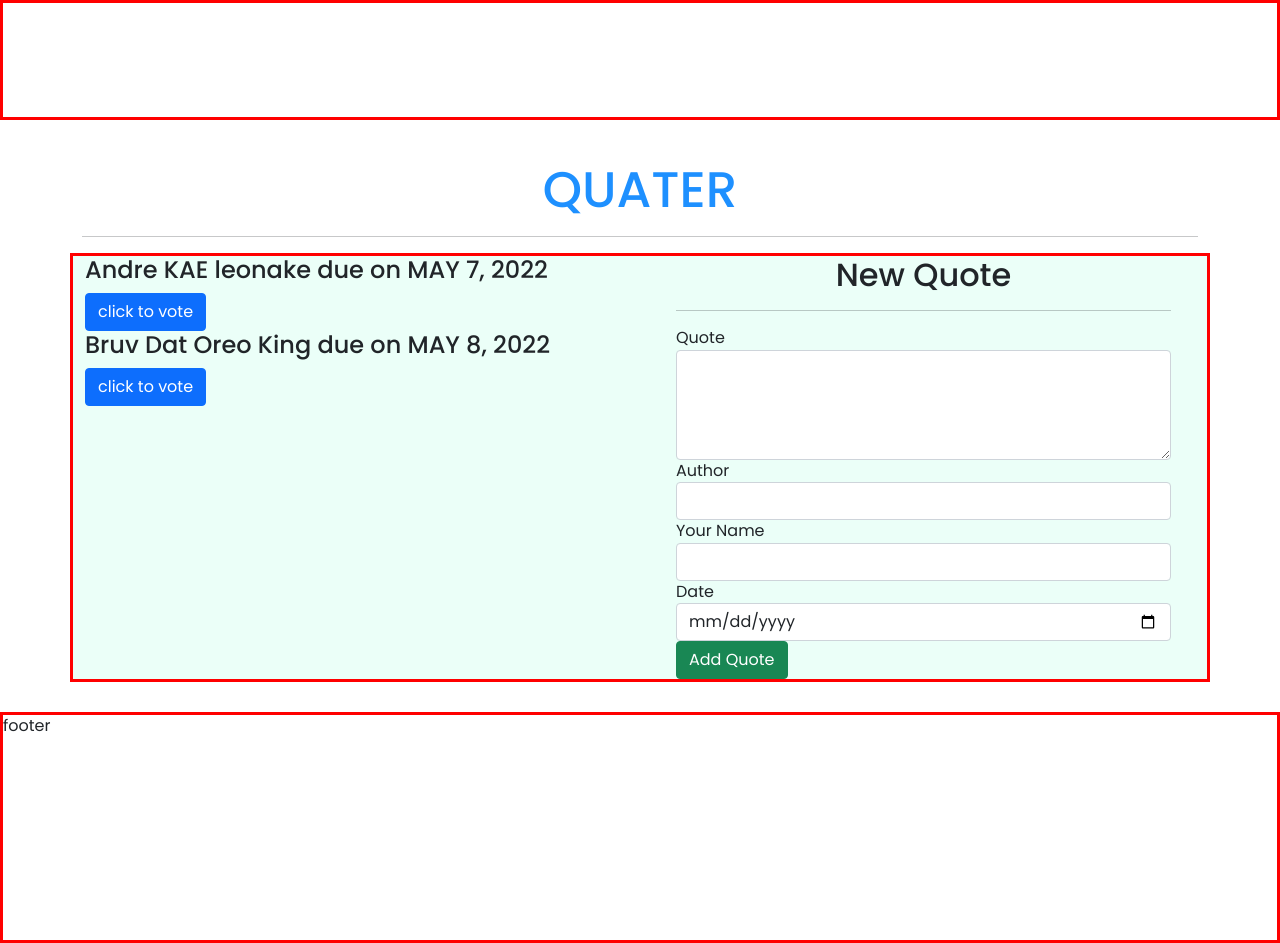
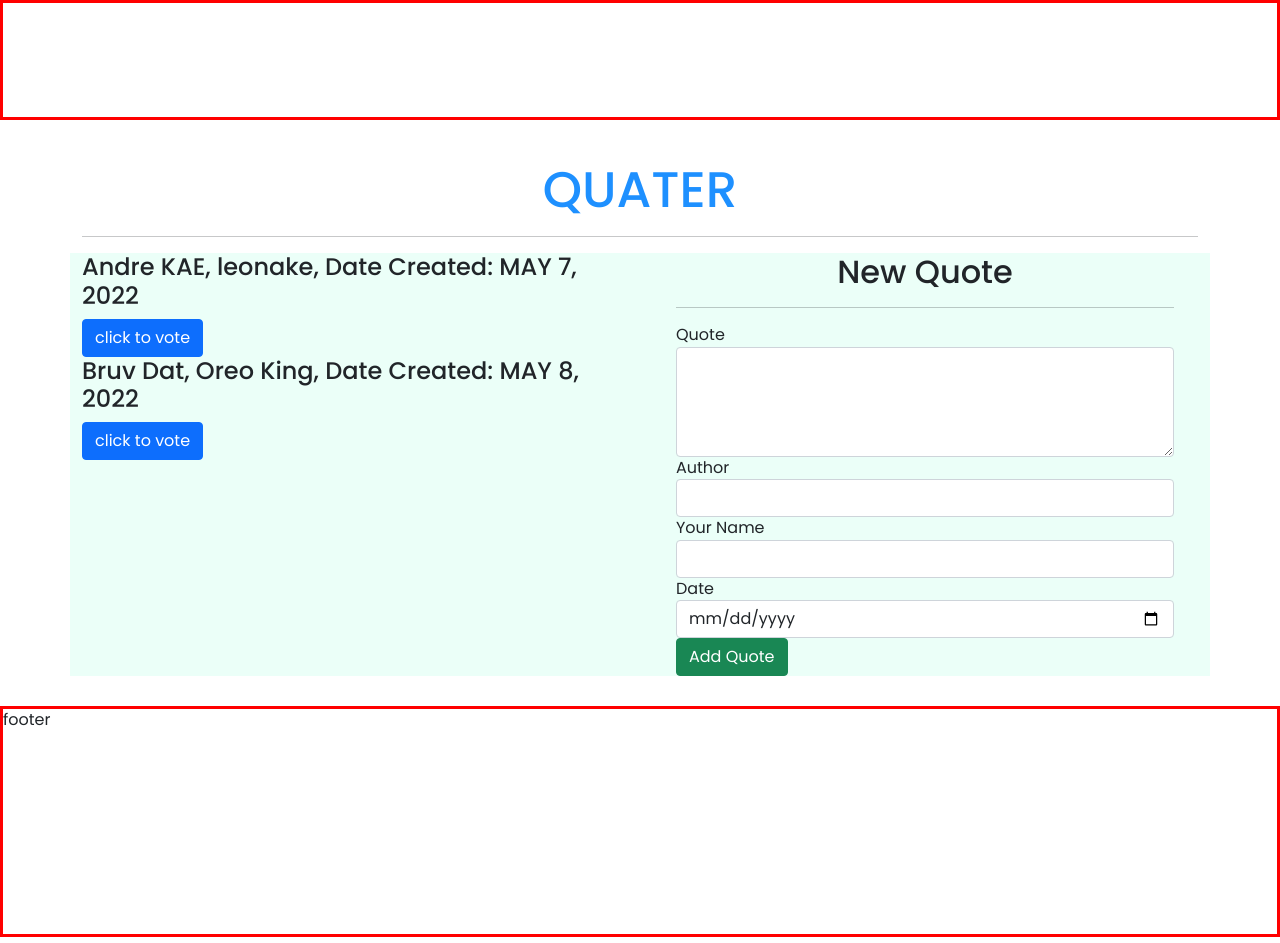
Before and after one commit to leonkae/APPINANGULAR, an Angular app: page / in a window 1280 px wide. Built offline with nearby package versions, Linux system fonts and the light colour scheme.

Commit message:
modified components

```diff
--- a/src/app/goal-detail/goal-detail.component.html
+++ b/src/app/goal-detail/goal-detail.component.html
@@ -4,4 +4,4 @@
 <p>last updated{{goal.completeDate|dateCount}} days</p>
 <button (click) = 'goalComplete(true)' class="btn btn-outline-primary">Upvote</button>
 <button (click) = 'goalDownVote(true)' class="btn btn-outline-warning">DownVote</button>
-<button (click) = 'goalDelete(true)' class="btn btn-outline-danger">delete Quote </button>
+<button (click) = 'goalDelete(true)' class="btn btn-outline-danger">delete Quote</button>
--- a/src/app/goal/goal.component.css
+++ b/src/app/goal/goal.component.css
@@ -12,7 +12,7 @@ h6{
 }
 
 .row{
-    border: 3px solid red;
+    /* border: 3px solid red; */
     font-family: 'Poppins', sans-serif;
     background-color: rgba(127, 255, 212, 0.158);
 }
--- a/src/app/goal/goal.component.html
+++ b/src/app/goal/goal.component.html
@@ -1,7 +1,5 @@
-
-
-<div class="container" style="margin-top: 40px;">
-  <h1 style="color: dodgerblue; text-align:center;">QUATER</h1>
+<div class="container" style="margin-top: 40px">
+  <h1 style="color: dodgerblue; text-align: center">QUATER</h1>
   <hr />
 
   <div class="row">
@@ -9,9 +7,10 @@
       <div *ngFor="let goal of goals; let i = index">
         <div>
           <h4 id="{{ i }}" appStrikethrough>
-            {{ goal.name }} {{ goal.author }} due on
+            {{ goal.name }}, {{ goal.author }}, Date Created:
             {{ goal.completeDate | date | uppercase }}
           </h4>
+
           <button (click)="toggleDetails(i)" class="btn btn-primary">
             click to vote
           </button>
@@ -32,6 +31,4 @@
 
     <!-- <p *ngIf='goals.length > 5'>You have too many goals</p> -->
   </div>
-
-
 </div>
--- a/src/app/goal/goal.component.ts
+++ b/src/app/goal/goal.component.ts
@@ -15,20 +15,36 @@ export class GoalComponent implements OnInit {
       'leonake',
       new Date(2022, 4, 7)
     ),
-    new Goal(2, 'Bruv Dat', 'The message is loud and clear Oreos are the shit', 'Oreo King', new Date(2022, 4, 8)),
+    new Goal(
+      2,
+      'Bruv Dat',
+      'The message is loud and clear Oreos are the shit',
+      'Oreo King',
+      new Date(2022, 4, 8)
+    ),
+  ];
 
-  ];
+  // serves as click to vote
 
   toggleDetails(index: number) {
     this.goals[index].showDescription = !this.goals[index].showDescription;
   }
 
+  // serves as Upvote.
   completeGoal(isComplete: any, index: number) {
     if (isComplete) {
       this.goals.splice(index, 1);
     }
   }
 
+  // serves to downVote.
+  goalDownVote(isComplete:any, index:number){
+    if(isComplete){
+      this.goals.splice(index,1)
+    }
+  }
+
+  // serves as delete Quote
   deleteGoal(isComplete: any, index: number) {
     if (isComplete) {
       let toDelete = confirm(
@@ -41,6 +57,7 @@ export class GoalComponent implements OnInit {
     }
   }
 
+  // now serves as add new quote
   addNewGoal(goal: any) {
     let goalLength = this.goals.length;
     goal.id = goalLength + 1;
```
